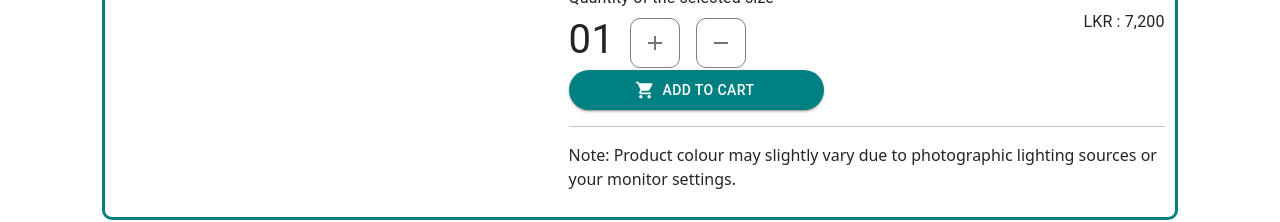
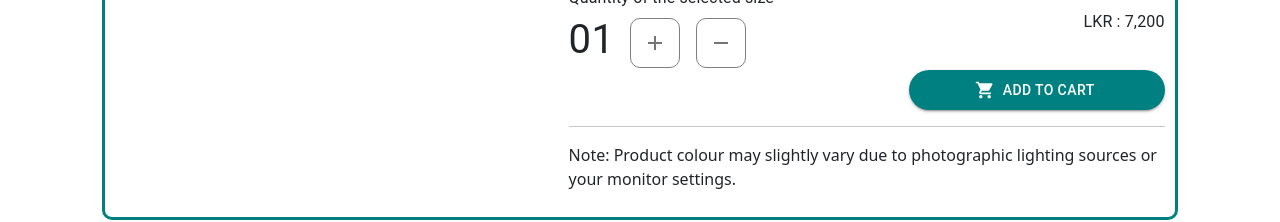
Before and after one commit to dineshabey/react-e-fashion-store, a React (Create React App) app: page / in a window 1280 px wide. Shown: the part 382-604 px from the top of the page. Built offline with nearby package versions, Linux system fonts and the light colour scheme.

Commit message:
add snake bar for success, error msg

```diff
--- a/package.json
+++ b/package.json
@@ -12,6 +12,7 @@
     "@testing-library/user-event": "^13.5.0",
     "axios": "^1.6.0",
     "bootstrap": "^5.3.2",
+    "notistack": "^3.0.1",
     "pure-react-carousel": "^1.30.1",
     "react": "^18.2.0",
     "react-bootstrap": "^2.9.0",
--- /dev/null
+++ b/src/components/common/SnakeBarMassage.js
@@ -0,0 +1,31 @@
+import * as React from 'react';
+import Button from '@mui/material/Button';
+import { SnackbarProvider, useSnackbar } from 'notistack';
+
+function MyApp({message}) {
+    const { enqueueSnackbar } = useSnackbar();
+
+    const handleClick = () => {
+        enqueueSnackbar('I love snacks.');
+    };
+
+    const handleClickVariant = (variant) => () => {
+        // variant could be success, error, warning, info, or default
+        enqueueSnackbar(message, { variant });
+    };
+
+    return (
+        <React.Fragment>
+            {/* <Button onClick={handleClickVariant('success')}>Show success snackbar</Button>
+            <Button onClick={handleClickVariant('warning')}>Show success snackbar</Button> */}
+        </React.Fragment>
+    );
+}
+
+export default function SnakeBarMassage({message}) {
+    return (
+        <SnackbarProvider maxSnack={3}>
+            <MyApp message={message}/>
+        </SnackbarProvider>
+    );
+}
--- a/src/layouts/productsDetails/ProductDetailsSections.js
+++ b/src/layouts/productsDetails/ProductDetailsSections.js
@@ -40,7 +40,7 @@ export default function ProductDetailsSections({
           <QtyAndPriceSections price={price} />
         </Typography>
         <Grid justifyContent={'flex-end'}>
-          <Grid item style={{}}>
+          <Grid item style={{aling:'right'}}>
             <AddToCartButtonSections />
           </Grid>
         </Grid>
--- a/src/layouts/productsDetails/productDetailsSections/AddToCartButtonSections.js
+++ b/src/layouts/productsDetails/productDetailsSections/AddToCartButtonSections.js
@@ -3,11 +3,12 @@ import { Box } from '@mui/material';
 import Stack from '@mui/material/Stack';
 import Button from '@mui/material/Button';
 import { ShoppingCart as CartIcon } from '@mui/icons-material';
+import SnakeBarMassage from '../../../components/common/SnakeBarMassage';
 
 export default function AddToCartButtonSections() {
     return (
 
-        <div>
+        <div style={{textAlign:'right'}}>
             <Button
                 startIcon={<CartIcon />}
                 variant='contained'
@@ -23,6 +24,8 @@ export default function AddToCartButtonSections() {
             >
                 Add To Cart
             </Button>
+
+            <SnakeBarMassage message={'Product added !'}/>
         </div>
 
 
```
Also changed, not shown: 1 other file (tests, documents, lock files or other folders).
